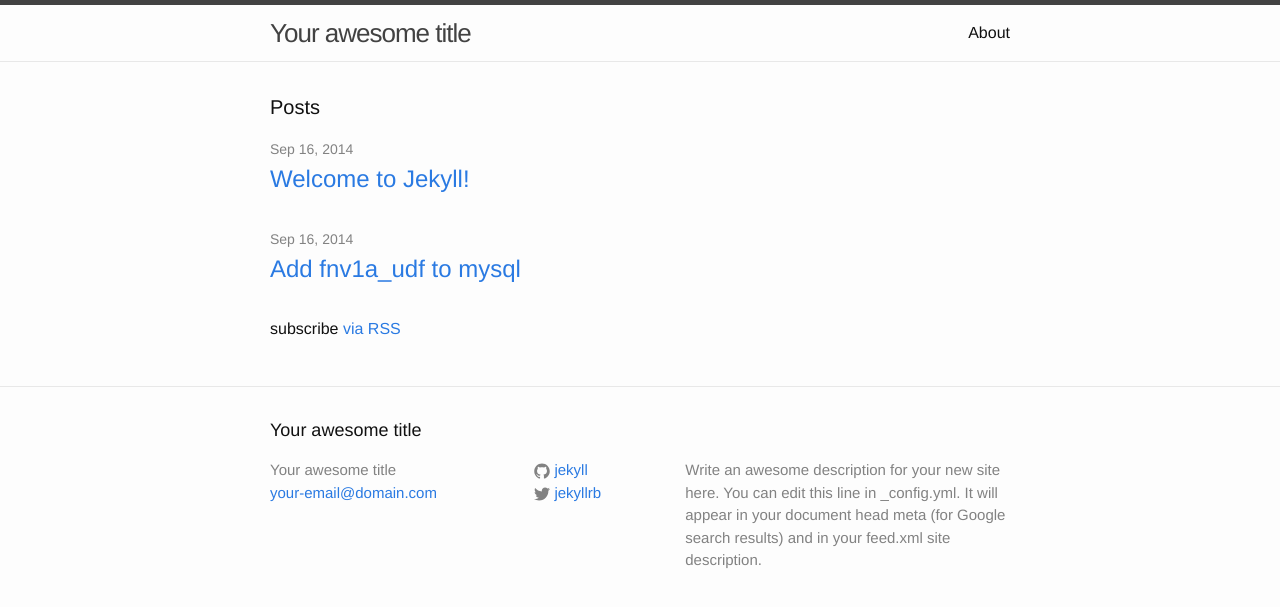
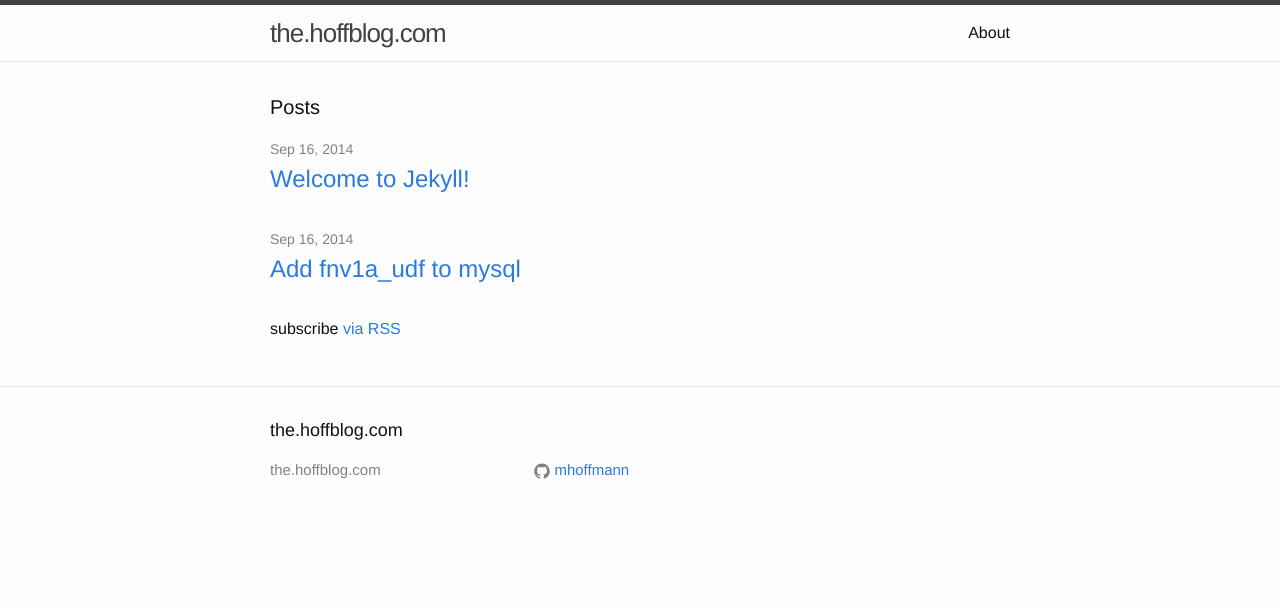
Before and after one commit to mhoffmann/mhoffmann.github.io, a Jekyll site: the page built from index.html, in a window 1280 px wide. Shown: the top 607 px of the page. Built offline with Jekyll 4.4.1, drawn with Linux system fonts in a browser that asks for light colours.

Commit message:
* config

```diff
--- a/_config.yml
+++ b/_config.yml
@@ -1,14 +1,13 @@
 # Site settings
-title: Your awesome title
-email: your-email@domain.com
-description: > # this means to ignore newlines until "baseurl:"
-  Write an awesome description for your new site here. You can edit this
-  line in _config.yml. It will appear in your document head meta (for
-  Google search results) and in your feed.xml site description.
+title: the.hoffblog.com
+# email: your-email@domain.com
+description: > # The Hoff Blog
 baseurl: "" # the subpath of your site, e.g. /blog/
-url: "http://yourdomain.com" # the base hostname & protocol for your site
-twitter_username: jekyllrb
-github_username:  jekyll
+url: "http://the.hoffblog.com" # the base hostname & protocol for your site
+# twitter_username: jekyllrb
+github_username:  mhoffmann
 
 # Build settings
 markdown: kramdown
+
+highlighter: pygments
```
